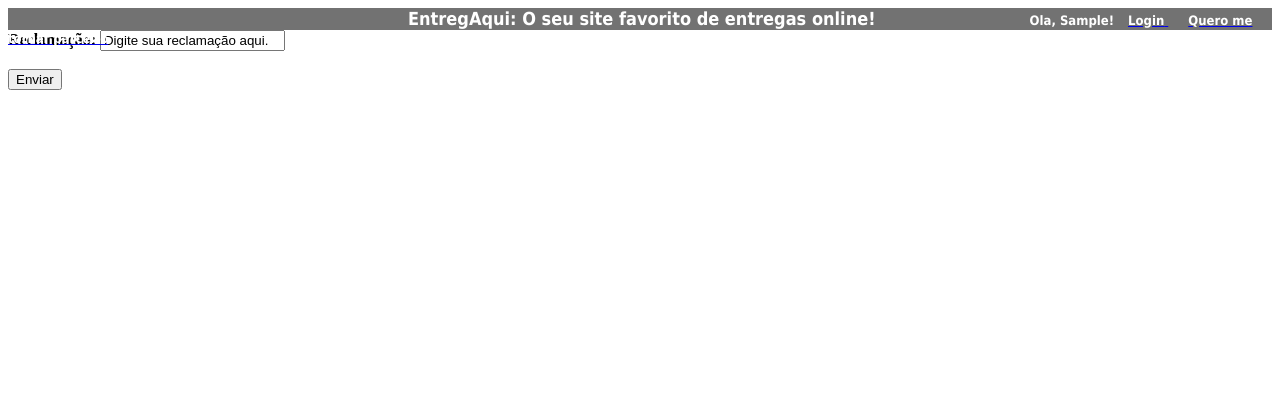
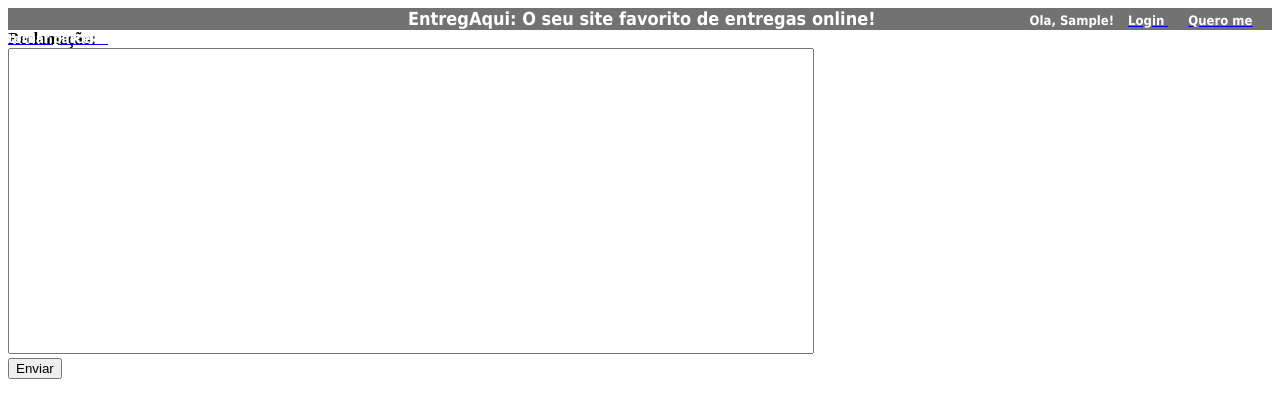
Before and after one commit to felipevieira/EntregAqui, a Django app: template delivery/templates/reclamar.html in a window 1280 px wide. Shown: the top 418 px of the page. Run offline with Django 3.2, Linux system fonts and the light colour scheme; the template is opened without the code that fills it: most values are stand-ins (such as "Sample title", 1, 10 or a date in 2020).

Commit message:
algumas mudanças feitas em reclamar e em painel usuário

```diff
--- a/delivery/templates/painel_usuario.html
+++ b/delivery/templates/painel_usuario.html
@@ -1,6 +1,6 @@
 {% extends "home.html" %}
 
-{% block titulo %}EntregAqui - Painel de {{usuario}}{% endblock %}
+{% block titulo %}EntregAqui - Painel de {{usuario_logado}}{% endblock %}
 
 {% block barra_topo %}
 <a href="/reclamar">Reclamar</a>
--- a/delivery/templates/reclamar.html
+++ b/delivery/templates/reclamar.html
@@ -1,11 +1,16 @@
 {% extends "home.html" %}
-
-{% block titulo %}EntregAqui - {{usuario}} - Reclamação{% endblock %}
+<script language="JavaScript" type="text/javascript">
+function reclama() {
+	alert('Reclamei!');
+}
+</script>
+{% block titulo %}EntregAqui - {{usuario_logado}} - Reclamação{% endblock %}
 
 {% block barra_topo %}
-<form>
+<form action="javascript:reclama()">
 Reclamação:
-<input type="text" name="reclamacaoInput" value="Digite sua reclamação aqui." /><br />
+<br/>
+<textarea name="campoReclamacao" style="height: 300px; width: 800px; resize: none;" value="Digite sua reclamação aqui."></textarea>
 <br />
 <input type="submit" value="Enviar" />
 </form>
```
